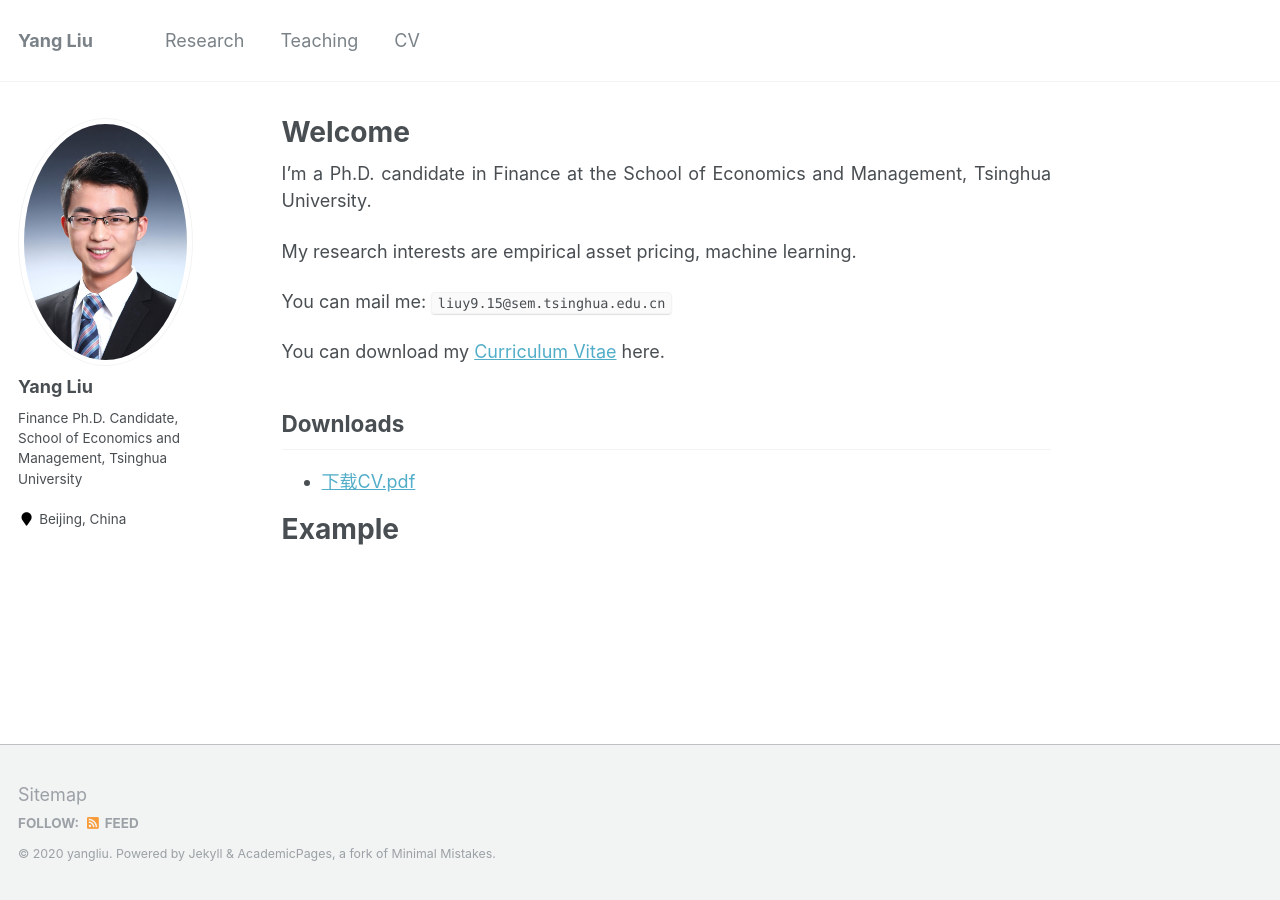
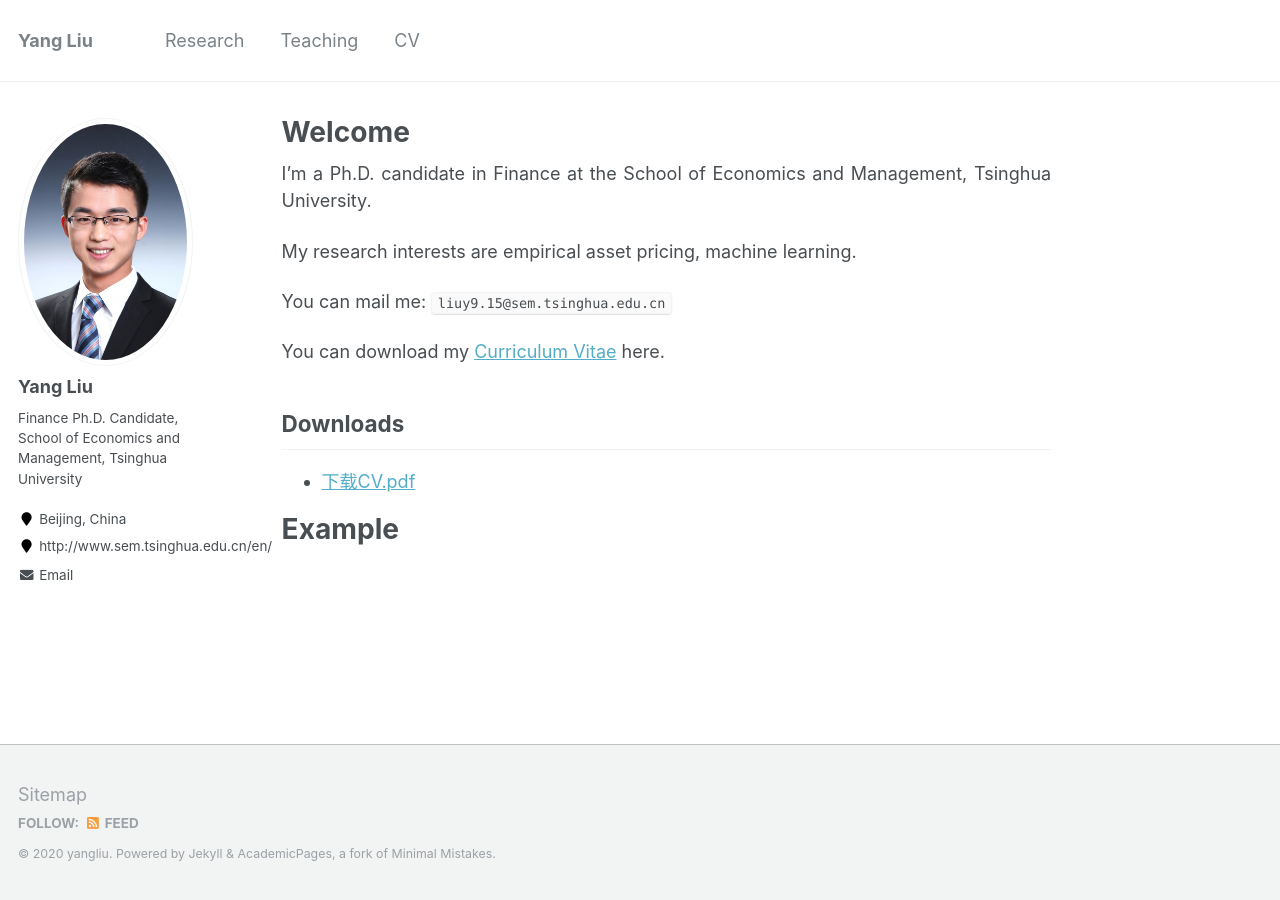
Before and after one commit to yangliu-finance/yangliu-finance.github.io, a Jekyll site: the page built from _pages/about.md, in a window 1280 px wide. Built offline with Jekyll 4.4.1, drawn with Linux system fonts in a browser that asks for light colours; part of the change alters nothing that is shown.

Commit message:
Update _config.yml

```diff
--- a/_config.yml
+++ b/_config.yml
@@ -84,10 +84,10 @@ author:
   avatar           : "Photo_Yang.jpg"
   bio              : "Finance Ph.D. Candidate, School of Economics and Management, Tsinghua University" #  in STL Econometrics · Statistics · ML
   location         : "Beijing, China" # "Washington University in St. Louis"
-  employer         : # "https://economics.wustl.edu/"
+  employer         : "http://www.sem.tsinghua.edu.cn/en/"
   pubmed           : # "https://www.ncbi.nlm.nih.gov/pubmed/?term=john+snow"
   googlescholar    : # "http://yourfullgooglescholarurl.com"
-  email            : # liuy9.15@sem.tsinghua.edu.cn
+  email            : liuy9.15@sem.tsinghua.edu.cn
   researchgate     : # example: "https://www.researchgate.net/profile/yourprofile"
   uri              :
   bitbucket        :
```
